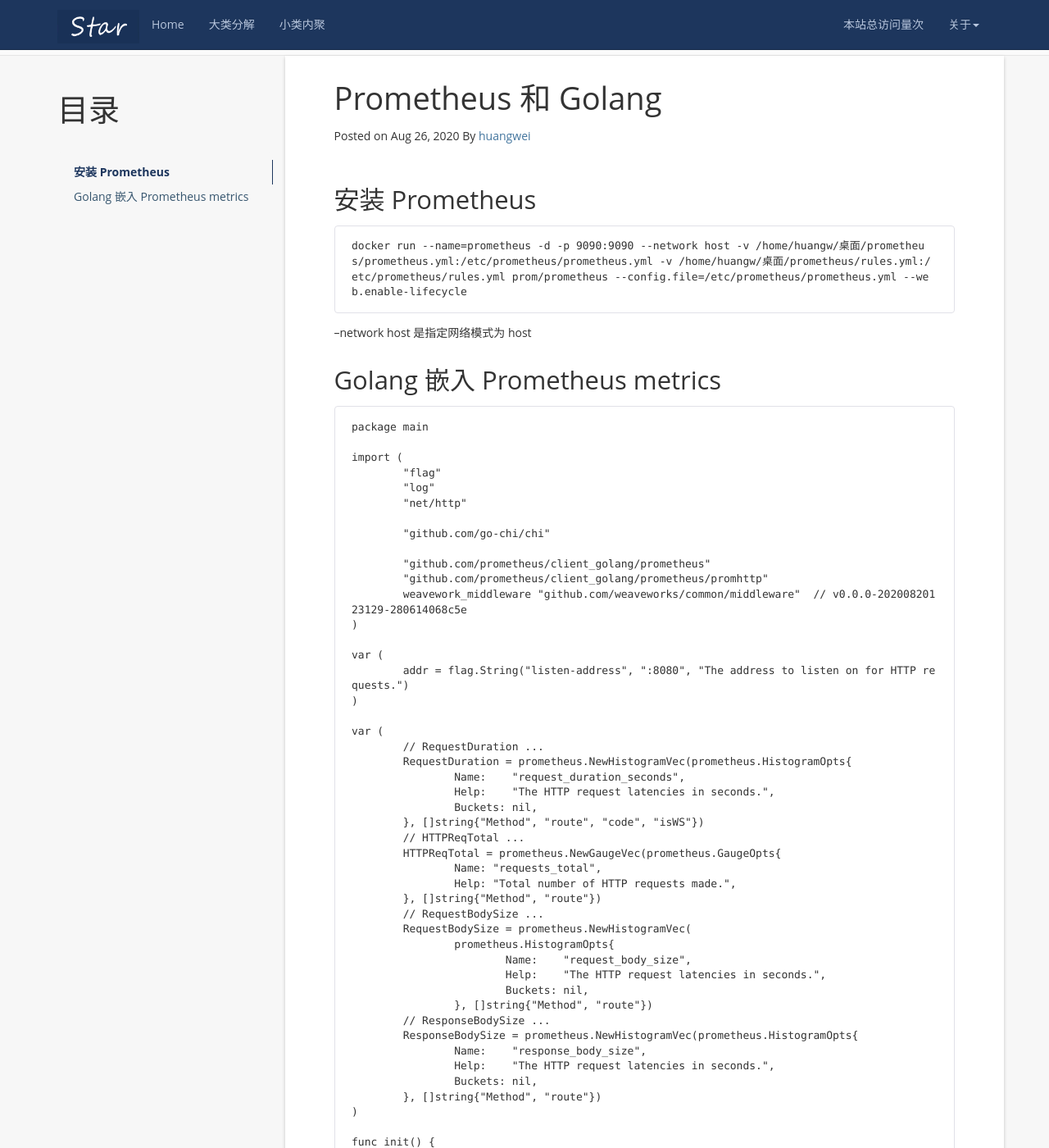
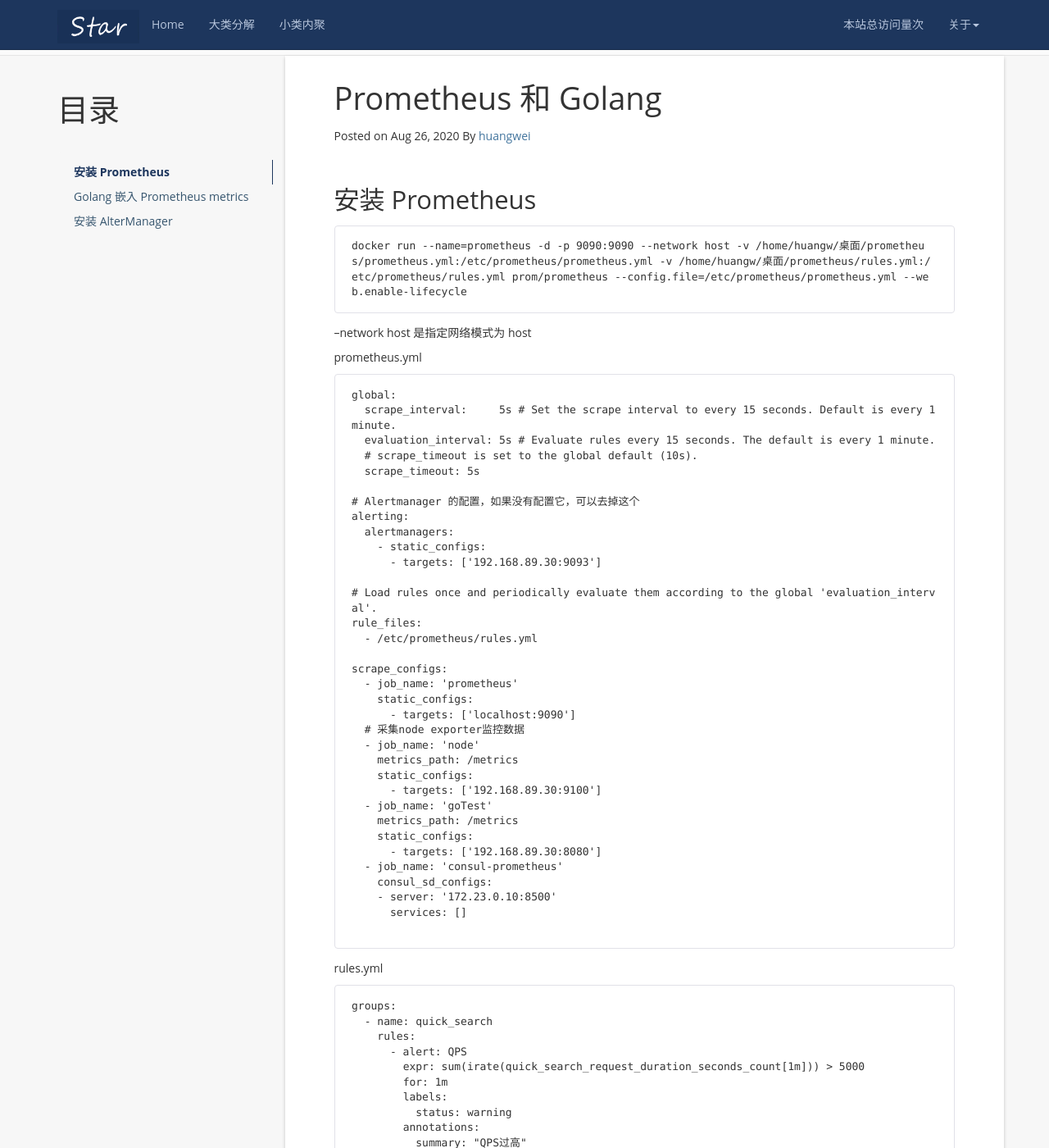
Before and after one commit to mayunmeiyouming/blog, a Jekyll site: the page built from _posts/2020-08-26-prometheus.md, in a window 1280 px wide and 1400 px high, scrolled down 193 px. Shown: the whole window at 82% size. Built offline with Jekyll 4.4.1, drawn with Linux system fonts in a browser that asks for light colours; nearby versions of some CDN libraries; a script that is not in the unit is left out; comment, search, counter and statistics services are not loaded; some of the changed text lies outside the part shown.

Commit message:
为prometheust添加内容

````diff
--- a/_posts/2020-08-26-prometheus.md
+++ b/_posts/2020-08-26-prometheus.md
@@ -16,6 +16,78 @@
 ```
 
 --network host 是指定网络模式为 host
+
+prometheus.yml
+
+```
+global:
+  scrape_interval:     5s # Set the scrape interval to every 15 seconds. Default is every 1 minute.
+  evaluation_interval: 5s # Evaluate rules every 15 seconds. The default is every 1 minute.
+  # scrape_timeout is set to the global default (10s).
+  scrape_timeout: 5s
+
+# Alertmanager 的配置，如果没有配置它，可以去掉这个
+alerting:
+  alertmanagers:
+    - static_configs:
+      - targets: ['192.168.89.30:9093']
+
+# Load rules once and periodically evaluate them according to the global 'evaluation_interval'.
+rule_files:
+  - /etc/prometheus/rules.yml
+
+scrape_configs:
+  - job_name: 'prometheus'
+    static_configs:
+      - targets: ['localhost:9090']
+  # 采集node exporter监控数据
+  - job_name: 'node'
+    metrics_path: /metrics
+    static_configs:
+      - targets: ['192.168.89.30:9100']
+  - job_name: 'goTest'
+    metrics_path: /metrics
+    static_configs:
+      - targets: ['192.168.89.30:8080']
+  - job_name: 'consul-prometheus'
+    consul_sd_configs:
+    - server: '172.23.0.10:8500'
+      services: []
+
+```
+
+rules.yml
+
+```
+groups:
+  - name: quick_search
+    rules:
+      - alert: QPS
+        expr: sum(irate(quick_search_request_duration_seconds_count[1m])) > 5000
+        for: 1m
+        labels:
+          status: warning
+        annotations:
+          summary: "QPS过高"
+          description: "QPS过高"
+      - alert: 时延
+        expr: quick_search_request_duration_seconds_sum / quick_search_request_duration_seconds_count > 1
+        for: 1m
+        labels:
+          status: warning
+        annotations:
+          summary: "时延过高"
+          description: "时延过高"
+      - alert: 错误率
+        expr: (quick_search_request_duration_seconds_count - quick_search_request_duration_seconds_count{code="200"}) / quick_search_request_duration_seconds_count > 0.1
+        for: 1m
+        labels:
+          status: warning
+        annotations:
+          summary: "错误率过高"
+          description: "错误率过高"
+
+```
 
 ## Golang 嵌入 Prometheus metrics
 
@@ -99,5 +171,47 @@
 }
 ```
 
+## 安装 AlterManager
+
+```
+docker run -d -p 9093:9093 \
+--name alertmanager \
+-v /home/huangw/桌面/alertmanager/alertmanager.yml:/etc/alertmanager/alertmanager.yml \
+prom/alertmanager
+```
+
+alertmanager.yml
+
+```
+global:
+  resolve_timeout: 5m
+  smtp_smarthost: smtp.qq.com:465
+  smtp_from: email-address
+  smtp_auth_username: username
+  smtp_auth_identity: username
+  smtp_auth_password: password
+  smtp_require_tls: false
+
+route:
+  group_by: ['alertname']
+  group_wait: 10s
+  group_interval: 10s
+  repeat_interval: 1h
+  receiver: 'email'
+receivers:
+- name: 'email'
+  email_configs:
+    - to: 'email-address'
+      send_resolved: true
+inhibit_rules:
+  - source_match:
+      severity: 'critical'
+    target_match:
+      severity: 'warning'
+    equal: ['alertname', 'dev', 'instance']
+
+```
+
 [Prometheus 中文文档](https://www.prometheus.wang/)
 [玩转PROMETHEUS(1)–第1个例子](http://vearne.cc/archives/11085)
+[从零搭建Prometheus监控报警系统](https://www.cnblogs.com/chenqionghe/p/10494868.html)
````
